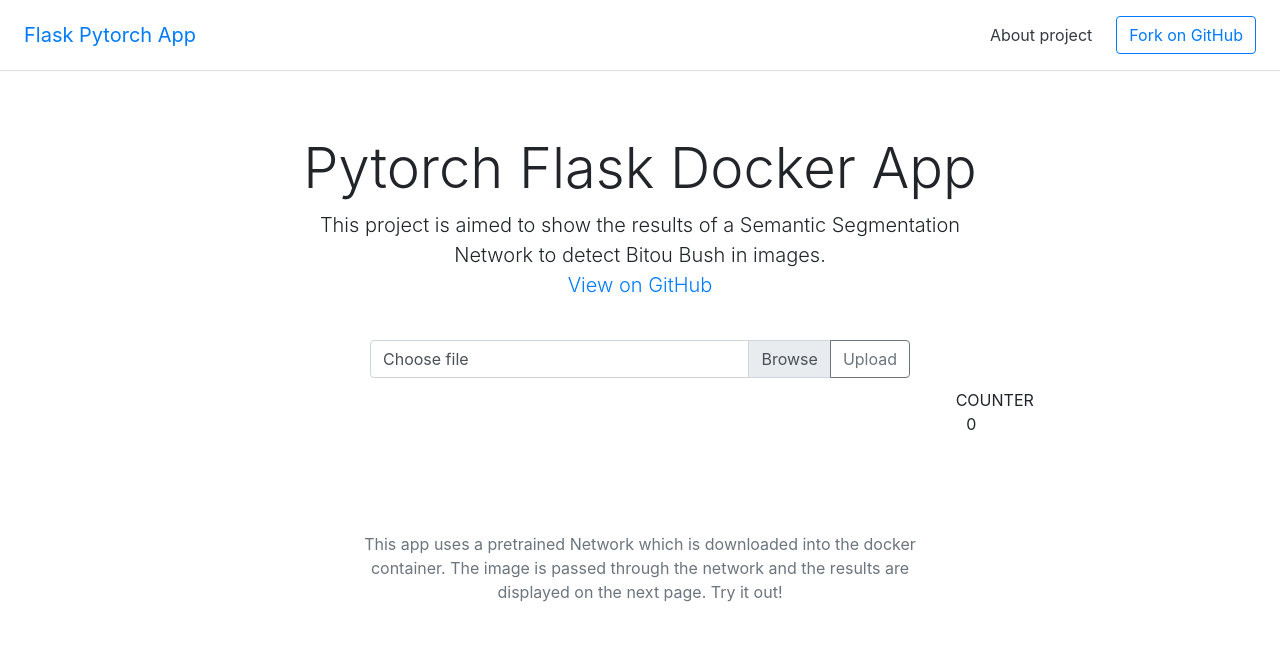
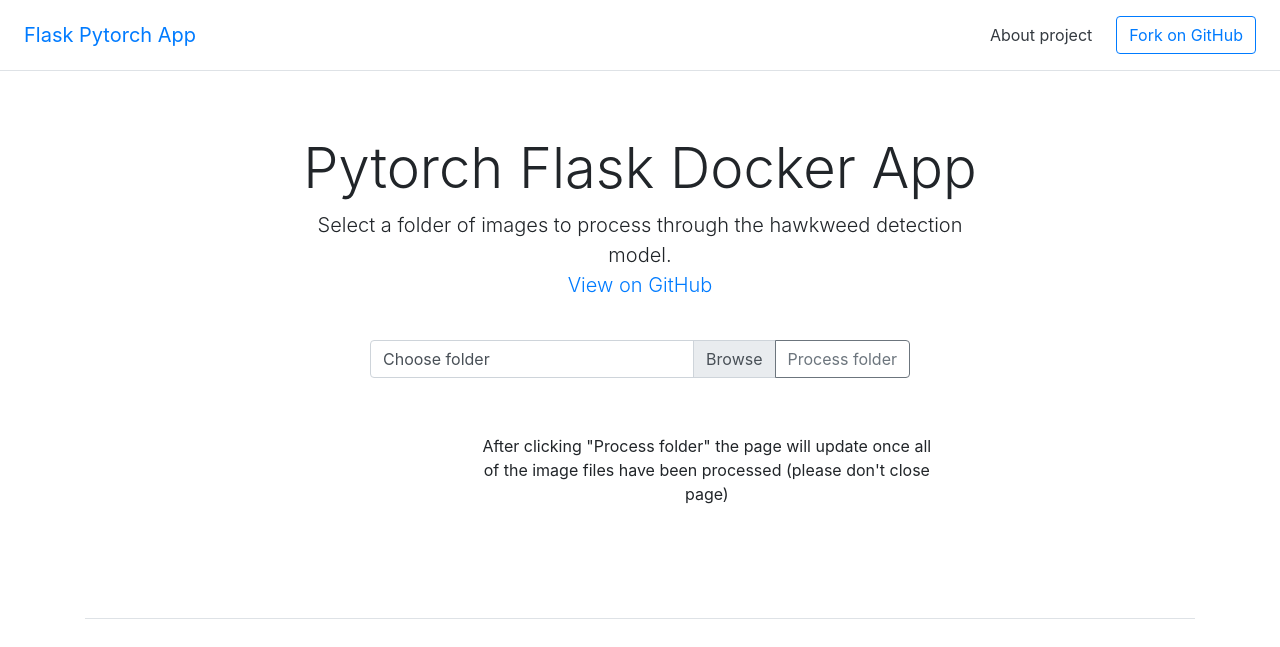
Before and after one commit to NicoMandel/bitou_inference, a Flask app: page / in a window 1280 px wide. Shown: the top 647 px of the page. Run offline with Flask 2, Linux system fonts and the light colour scheme; parts of the project's set-up code (start-up, migrations or seed data) failed here and were passed over; some libraries are stand-ins or nearby versions; grey boxes are pictures that could not be loaded.

Commit message:
added folder creation and new finish page

```diff
--- a/app.py
+++ b/app.py
@@ -1,4 +1,5 @@
 import os.path
+import os
 import torch
 import numpy as np
 from flask import Flask, flash, request, redirect, url_for, render_template
@@ -8,6 +9,7 @@
 import albumentations as A
 from albumentations.pytorch import ToTensorV2
 from PIL import Image
+from datetime import datetime
 
 ## MODEL ##
 fdir = os.path.abspath(os.path.dirname(__file__))
@@ -33,7 +35,9 @@
 ## END MODEL ##
 
 # Setting up Flask
-UPLOAD_FOLDER = os.path.join(fdir, 'images')
+today = datetime.now()
+UPLOAD_FOLDER = os.path.join(fdir, 'images',today.strftime('%Y%m%d%H%M%S'))
+os.mkdir(UPLOAD_FOLDER)
 app = Flask(__name__, static_url_path=UPLOAD_FOLDER, static_folder=UPLOAD_FOLDER)
 app.secret_key = "secret_key"
 app.config["UPLOAD_FOLDER"] = UPLOAD_FOLDER
@@ -118,7 +122,7 @@
         filename=file_list[0].filename
         masked_image_filename=processed_files[0]
         # need to change logic here to display thumbnames
-        return render_template('inference.html', name=filename, filename=masked_image_filename)
+        return render_template('inference.html', name=UPLOAD_FOLDER, filename=masked_image_filename)
     else:
         flash('Allowed image types are -> {}'.format(ALLOWED_EXTENSIONS))
         return redirect(request.url)
--- a/templates/index.html
+++ b/templates/index.html
@@ -5,7 +5,8 @@
   <div class="col-sm-8 offset-sm-2">
     <div class="pricing-header px-3 py-3 pt-md-5 pb-md-4 mx-auto text-center">
       <h1 class="display-4">Pytorch Flask Docker App</h1>
-      <p class="lead">This project is aimed to show the results of a Semantic Segmentation Network to detect Bitou Bush in images. <br> <a
+      <p class="lead">Select a folder of images to process through the hawkweed
+      detection model.<br> <a
           href="https://github.com/NicoMandel/bitou_inference"> View on GitHub</a></p>
     </div>
   </div>
@@ -16,30 +17,21 @@
       <div class="input-group">
         <div class="custom-file">
           <input type="file" name="file" webkitdirectory="" directory="" class="custom-file-input" id="inputGroupFile"
-            aria-describedby="inputGroupFileAddon04">
-          <label class="custom-file-label" for="inputGroupFile">Choose file</label>
+            aria-describedby="inputGroupFileAddon04" >
+          <label class="custom-file-label" for="inputGroupFile">Choose folder</label>
         </div>
         <div class="input-group-append">
-          <input type="submit" value="Upload"  class="btn btn-outline-secondary" type="button"
+          <input type="submit" value="Process folder"  class="btn btn-outline-secondary" type="button"
             id="inputGroupFileAddon04" />
         </div>
       </div>
     </form>
   </div>
-  <div class="row">
-    <div class="col-sm-6 offset-sm-3 my-5">
+    <div class="row">
+    <div class="col-sm-6 offset-sm-5 my-5">
       <center>
-        COUNTER
-        {{ counter }}
-      </center>
-    </div>
-  </div>
-  <div class="row">
-    <div class="col-sm-6 offset-sm-3 my-5">
-      <center>
-        <p class="text-muted">
-          This app uses a pretrained Network which is downloaded into the docker container. The image is passed through the network and the
-                results are displayed on the next page. Try it out!
+        <p>
+        After clicking "Process folder" the page will update once all of the image files have been processed (please don't close page)
         </p>
       </center>
     </div>
```
Also changed, not shown: templates/inference.html (+2 -7 lines).
